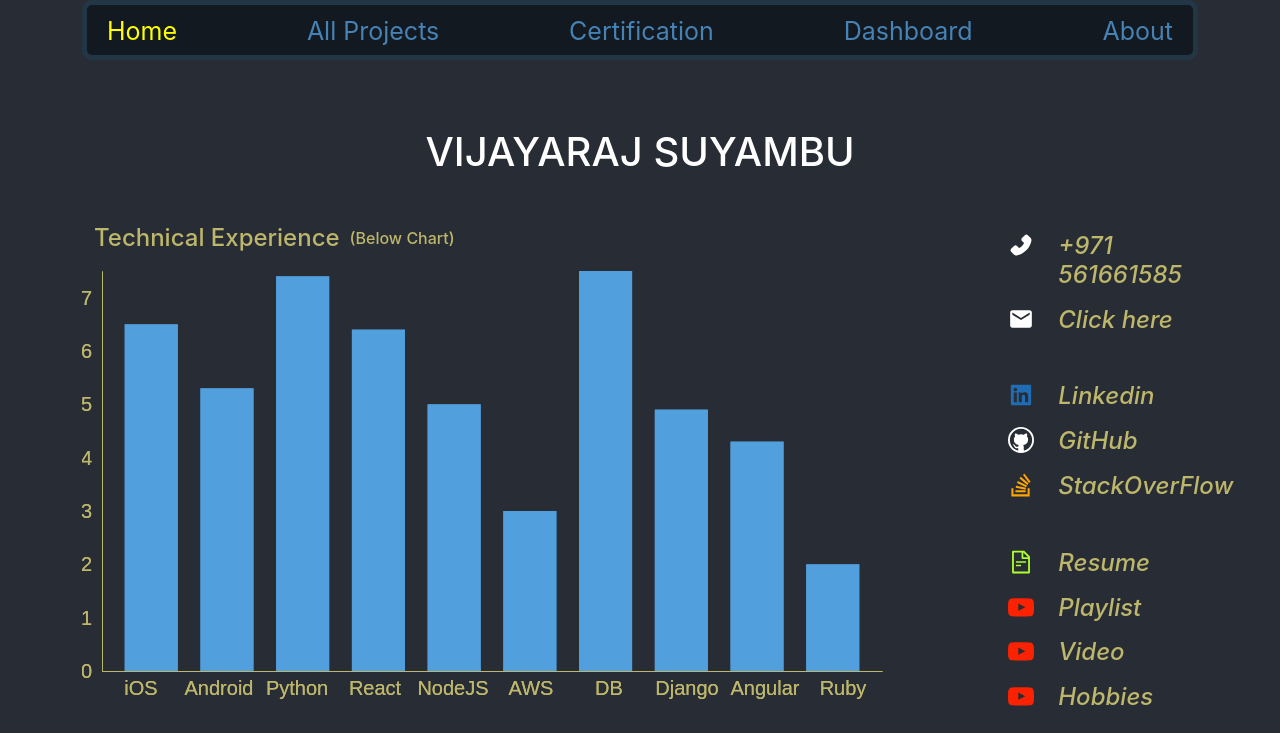
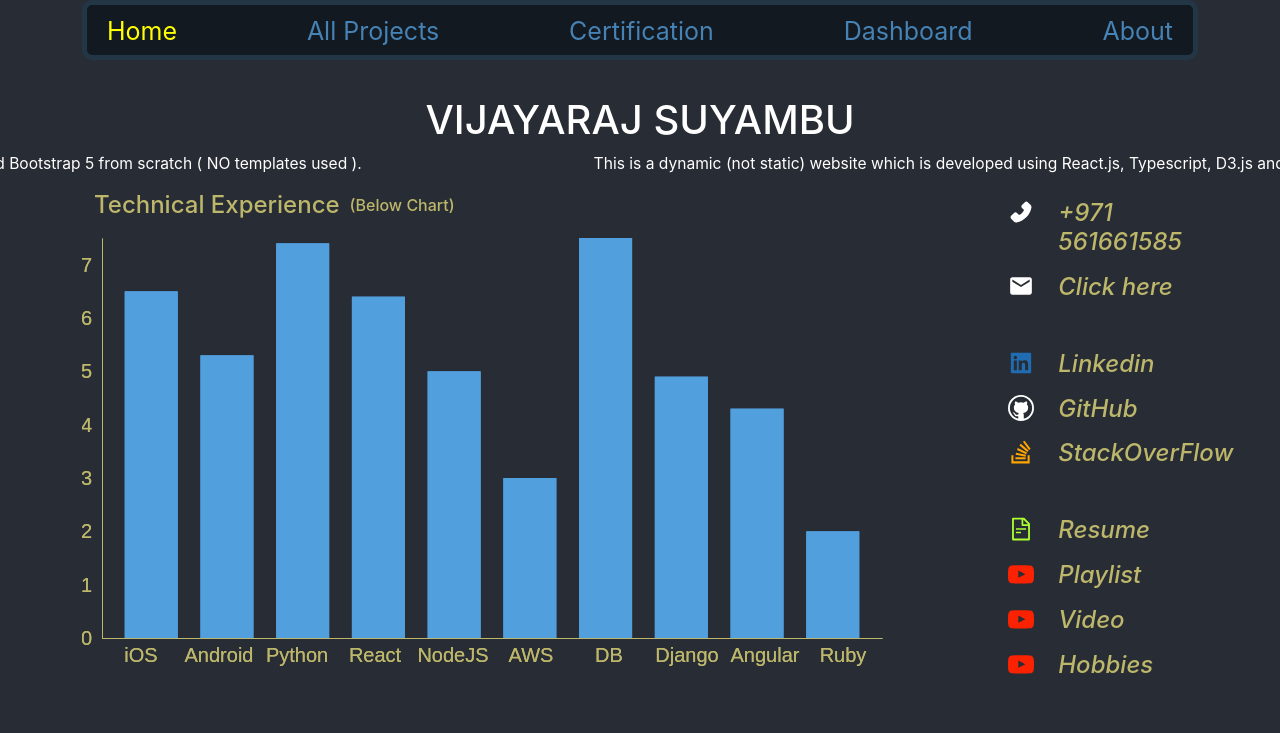
Before and after one commit to VIJAYARAJSVR/Portfolio1, a React (Create React App) app: page /Portfolio/Home in a window 1280 px wide. Shown: the top 733 px of the page. Built offline with nearby package versions, Linux system fonts and the light colour scheme.

Commit message:
installed "marquee" third party package. implemented "marquee" in home page.

```diff
--- a/package.json
+++ b/package.json
@@ -18,6 +18,7 @@
     "openssl": "^2.0.0",
     "react": "^18.2.0",
     "react-dom": "^18.2.0",
+    "react-fast-marquee": "^1.6.0",
     "react-helmet": "^6.1.0",
     "react-helmet-async": "^1.3.0",
     "react-icons": "^4.7.1",
--- a/public/index.html
+++ b/public/index.html
@@ -5,9 +5,13 @@
     <link rel="icon" href="%PUBLIC_URL%/favicon.ico" />
     <meta name="viewport" content="width=device-width, initial-scale=1" />
     <meta name="theme-color" content="#000000" />
+    <!--    <meta-->
+    <!--      name="description"-->
+    <!--      content="Web site created using create-react-app"-->
+    <!--    />-->
     <meta
-      name="description"
-      content="Web site created using create-react-app"
+            content="Vijayaraj Suyambu Portfolio"
+            name="description"
     />
     <link rel="apple-touch-icon" href="%PUBLIC_URL%/logo192.png" />
     <!--
--- a/src/components/home.tsx
+++ b/src/components/home.tsx
@@ -3,6 +3,7 @@ import mypicture from './images/vijayaraj.jpg';
 import '../App.css';
 import projectList from '../data/project_details.json'
 import RecentProjects from "./recentprojects";
+import Marquee from "react-fast-marquee";
 import {MdEmail} from '@react-icons/all-files/md/MdEmail'
 import {AiFillPhone} from '@react-icons/all-files/ai/AiFillPhone'
 import {VscGithub} from '@react-icons/all-files/vsc/VscGithub'
@@ -19,11 +20,20 @@ import SkillBarChart from "./skillbarchart";
 
 const Home = () => {
     // const LinkedinStyle = { color: "blue", fontSize: "1.5em" }
+    const Marquee_Style = {color: "white", fontSize: "0.6em"}
 
     // @ts-ignore
     return (
         <div className="App-header">
-            <h1 className="mt-5 mb-5">VIJAYARAJ SUYAMBU</h1>
+            <h1 className="mt-3 mb-2">VIJAYARAJ SUYAMBU</h1>
+
+            <Marquee speed={120} pauseOnHover={true} className="mb-3" style={Marquee_Style}>
+                This is a dynamic (not static) website which is developed using React.js, Typescript, D3.js and
+                Bootstrap 5 from scratch ( NO templates used ).
+
+            </Marquee>
+
+
             <div className="container-sm container-md container-lg container-xl container-xxl">
                 <ContactDetails/>
                 <AboutMe/>
```
Also changed, not shown: 1 other file (tests, documents, lock files or other folders).
